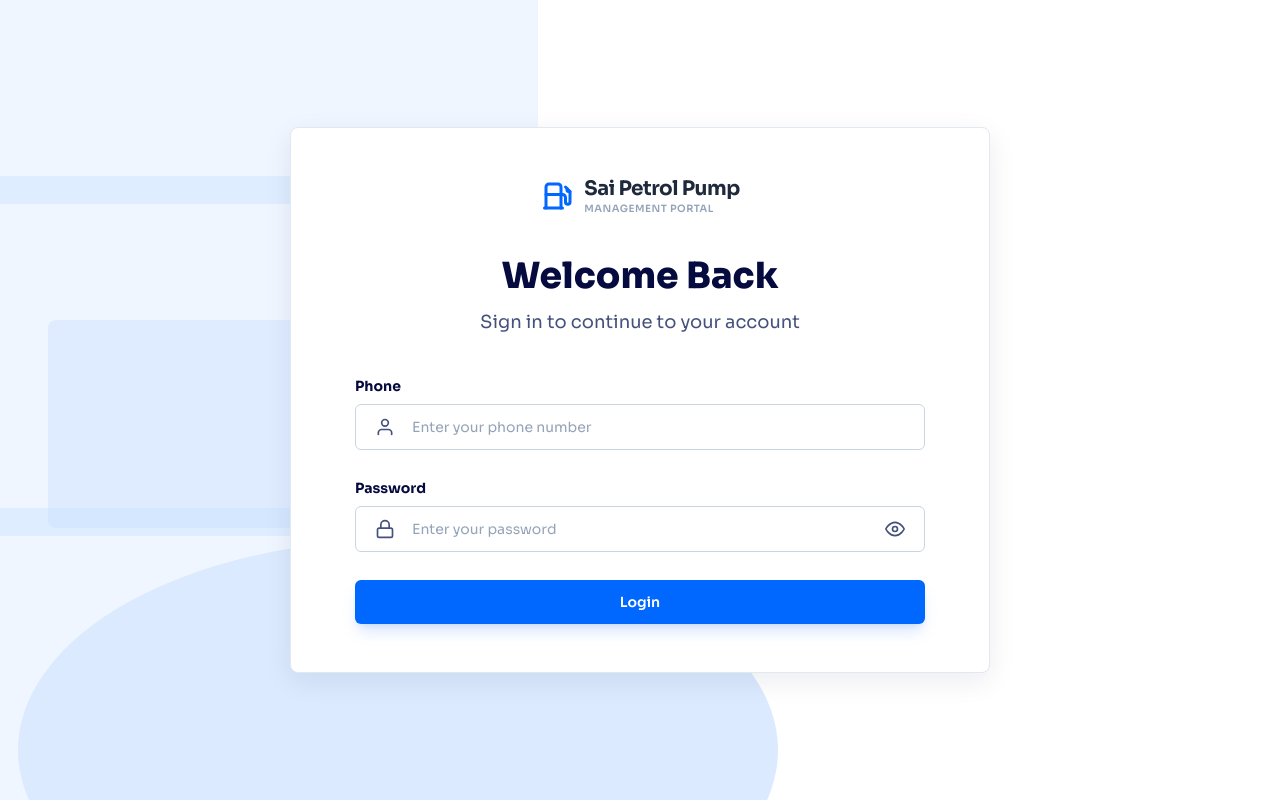
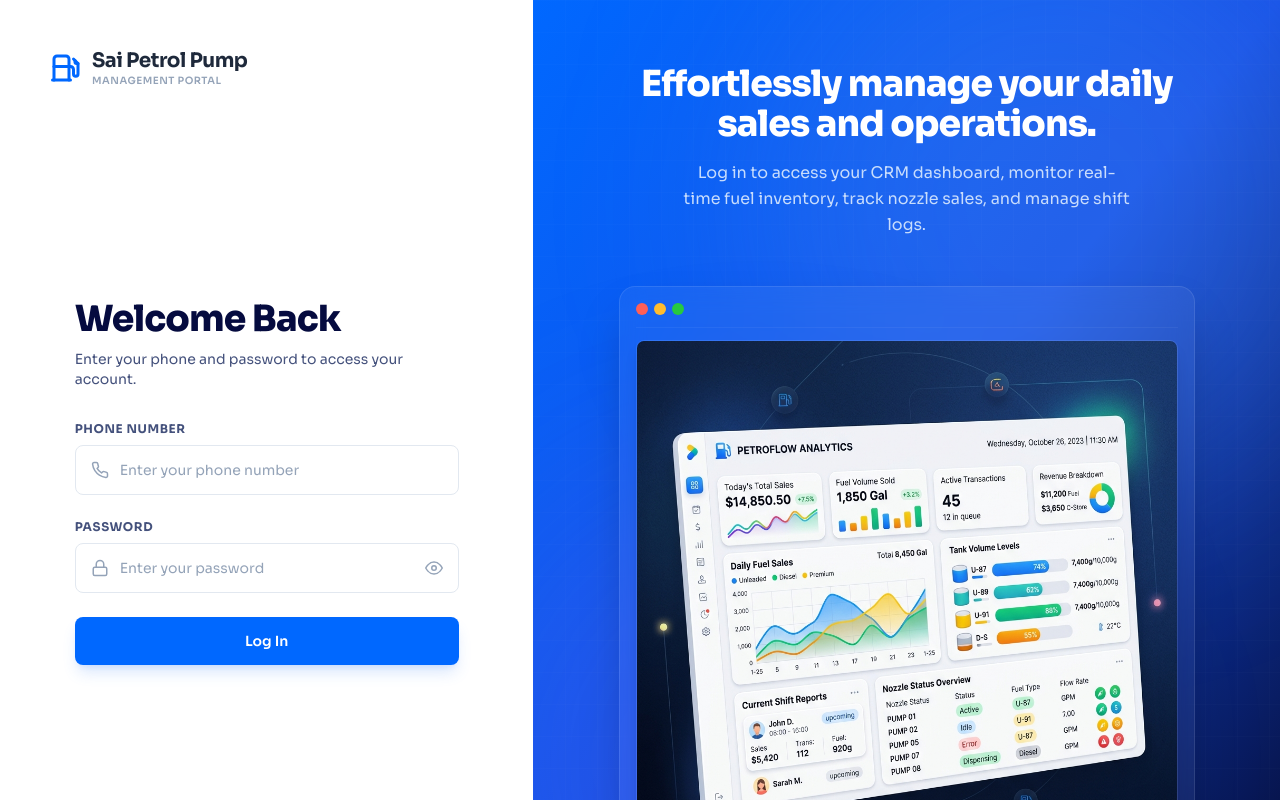
Before and after one commit to shubhamxdhapola/Sai-Petrol-Pump, a React (Vite) app in the folder frontend/: page /login in a window 1280 px wide. Shown: the top 800 px of the page. Built offline with nearby package versions, Linux system fonts and the light colour scheme; no server answers.

Commit message:
Redesigned login page, fixed sidebar issue in chat bot, minor font size fixes

```diff
--- a/frontend/src/components/StatCard.jsx
+++ b/frontend/src/components/StatCard.jsx
@@ -14,7 +14,9 @@ export default function StatCard({ icon, label, value, hint, accent = 'blue', su
       </div>
       <div className="min-w-0 flex-1">
         <p className="text-sm font-medium text-muted">{label}</p>
-        <p className="mt-2 break-words text-xl font-bold text-ink md:text-2xl">{value}{suffix}</p>
+        <p className="mt-1 truncate text-lg font-bold text-ink sm:text-xl lg:text-2xl xl:text-base 2xl:text-xl" title={`${value}${suffix || ''}`}>
+          {value}{suffix}
+        </p>
         {hint && <p className="mt-2 text-sm text-muted">{hint}</p>}
       </div>
     </div>
--- a/frontend/src/layouts/AppLayout.jsx
+++ b/frontend/src/layouts/AppLayout.jsx
@@ -1,4 +1,4 @@
-import { useState } from "react";
+import { useState, useEffect, useRef } from "react";
 import { NavLink, Outlet, useNavigate, useLocation } from "react-router-dom";
 import { motion, AnimatePresence } from "framer-motion";
 import { useDispatch, useSelector } from "react-redux";
@@ -59,6 +59,32 @@ export default function AppLayout({ role = "admin" }) {
   const location = useLocation();
   const [sidebarOpen, setSidebarOpen] = useState(false);
   const [desktopSidebarExpanded, setDesktopSidebarExpanded] = useState(false);
+  const mobileSidebarRef = useRef(null);
+  const menuBtnRef = useRef(null);
+
+  // Automatically close mobile sidebar when the route changes
+  useEffect(() => {
+    setSidebarOpen(false);
+  }, [location.pathname]);
+
+  // Click outside handler to close mobile menu
+  useEffect(() => {
+    function handleClickOutside(event) {
+      if (
+        sidebarOpen &&
+        mobileSidebarRef.current &&
+        !mobileSidebarRef.current.contains(event.target) &&
+        (!menuBtnRef.current || !menuBtnRef.current.contains(event.target))
+      ) {
+        setSidebarOpen(false);
+      }
+    }
+    document.addEventListener("mousedown", handleClickOutside);
+    return () => {
+      document.removeEventListener("mousedown", handleClickOutside);
+    };
+  }, [sidebarOpen]);
+
   const nav = role === "admin" ? adminNav : employeeNav;
   const displayUser =
     user ||
@@ -143,6 +169,7 @@ export default function AppLayout({ role = "admin" }) {
           onClick={closeSidebar}
         />
         <aside
+          ref={mobileSidebarRef}
           className={`relative z-50 flex h-full w-[290px] flex-col bg-white shadow-2xl transition-transform duration-300 ease-in-out ${sidebarOpen ? "translate-x-0" : "-translate-x-full"}`}
         >
           <button
@@ -161,6 +188,7 @@ export default function AppLayout({ role = "admin" }) {
       >
         <header className="sticky top-0 z-20 flex h-[92px] items-center justify-between border-b border-slate-200 bg-white/95 px-5 backdrop-blur lg:px-10">
           <button
+            ref={menuBtnRef}
             onClick={() => setSidebarOpen(true)}
             className="text-3xl text-ink lg:hidden"
             aria-label="Open sidebar"
--- a/frontend/src/pages/Login.jsx
+++ b/frontend/src/pages/Login.jsx
@@ -1,11 +1,10 @@
 import { useState, useEffect } from "react";
 import { useDispatch, useSelector } from "react-redux";
 import { useNavigate } from "react-router-dom";
-import { FiEye, FiEyeOff, FiLock, FiUser } from "react-icons/fi";
+import { FiEye, FiEyeOff, FiLock, FiPhone } from "react-icons/fi";
 import { clearAuthError, loginUser } from "../redux/slices/auth.slice";
 import { showErrorToast } from "../utils/helper";
 import Logo from "../components/Logo";
-import toast from "react-hot-toast";
 
 export default function Login() {
   const [form, setForm] = useState({ phone: "", password: "" });
@@ -56,34 +55,34 @@ export default function Login() {
   };
 
   return (
-    <div className="relative min-h-screen overflow-hidden bg-white">
+    <div className="grid min-h-screen grid-cols-1 lg:grid-cols-12 bg-white font-sora">
+      {/* Left Panel: Form */}
+      <div className="flex flex-col justify-between p-6 sm:p-8 lg:col-span-5 xl:p-12 bg-white min-h-screen w-full">
+        {/* Top Section: Logo */}
+        <div className="flex items-center justify-start w-full">
+          <Logo />
+        </div>
 
-      <div className="absolute inset-y-0 left-0 hidden w-[42%] bg-blue-50 lg:block">
-        <div className="absolute left-[-80px] top-44 h-[360px] w-[560px] rounded-[48px] border-[28px] border-blue-200/50 opacity-70" />
-        <div className="absolute left-12 top-80 h-52 w-72 rounded-lg bg-blue-200/35" />
-        <div className="absolute bottom-[-160px] right-[-240px] h-[420px] w-[760px] rounded-[50%] bg-blue-100" />
-      </div>
-      <div className="relative z-10 flex min-h-screen items-center justify-center p-5">
-        <form
-          onSubmit={submit}
-          className="soft-card w-full max-w-[700px] px-8 py-12 sm:px-16"
-        >
-          <div className="flex justify-center">
-            <Logo />
-          </div>
-          <h1 className="mt-10 text-center text-4xl font-extrabold text-ink">
+        {/* Middle Section: Form Container */}
+        <div className="mx-auto my-auto w-full max-w-[400px] py-12 px-2">
+          <h1 className="text-3xl font-extrabold tracking-tight text-ink sm:text-4xl">
             Welcome Back
           </h1>
-          <p className="mt-3 text-center text-lg text-muted">
-            Sign in to continue to your account
+          <p className="mt-2.5 text-sm text-muted">
+            Enter your phone and password to access your account.
           </p>
-          <div className="mt-10 space-y-7">
+
+          <form onSubmit={submit} className="mt-8 space-y-6">
+            {/* Phone Number Input */}
             <label className="block">
-              <span className="mb-2 block text-sm font-bold">Phone</span>
+              <span className="block text-xs font-bold uppercase tracking-wider text-muted mb-2">
+                Phone Number
+              </span>
               <div className="relative">
-                <FiUser className="absolute left-5 top-1/2 -translate-y-1/2 text-xl text-muted" />
+                <FiPhone className="absolute left-4 top-1/2 -translate-y-1/2 text-lg text-slate-400" />
                 <input
-                  className="field py-5 !pl-14"
+                  type="text"
+                  className="w-full rounded-lg border border-slate-200 bg-white py-3.5 pl-11 pr-4 text-sm text-ink outline-none transition placeholder:text-slate-400 focus:border-brand focus:ring-4 focus:ring-blue-100"
                   placeholder="Enter your phone number"
                   value={form.phone}
                   onChange={(e) => updateField("phone", e.target.value)}
@@ -91,13 +90,17 @@ export default function Login() {
                 />
               </div>
             </label>
+
+            {/* Password Input */}
             <label className="block">
-              <span className="mb-2 block text-sm font-bold">Password</span>
+              <span className="block text-xs font-bold uppercase tracking-wider text-muted mb-2">
+                Password
+              </span>
               <div className="relative">
-                <FiLock className="absolute left-5 top-1/2 -translate-y-1/2 text-xl text-muted" />
+                <FiLock className="absolute left-4 top-1/2 -translate-y-1/2 text-lg text-slate-400" />
                 <input
-                  className="field py-5 !pl-14 pr-14"
                   type={showPassword ? "text" : "password"}
+                  className="w-full rounded-lg border border-slate-200 bg-white py-3.5 pl-11 pr-12 text-sm text-ink outline-none transition placeholder:text-slate-400 focus:border-brand focus:ring-4 focus:ring-blue-100"
                   placeholder="Enter your password"
                   value={form.password}
                   onChange={(e) => updateField("password", e.target.value)}
@@ -106,30 +109,65 @@ export default function Login() {
                 <button
                   type="button"
                   onClick={() => setShowPassword((prev) => !prev)}
-                  className="absolute right-5 top-1/2 -translate-y-1/2 text-xl text-muted hover:text-ink"
+                  className="absolute right-4 top-1/2 -translate-y-1/2 text-lg text-slate-400 hover:text-ink transition"
                   aria-label={showPassword ? "Hide password" : "Show password"}
                 >
                   {showPassword ? <FiEyeOff /> : <FiEye />}
                 </button>
               </div>
             </label>
+
+            {/* Log In Button */}
             <button
-              className="btn-primary w-full py-5 text-base"
+              type="submit"
               disabled={loading}
+              className="w-full rounded-lg bg-brand py-3.5 text-sm font-semibold text-white shadow-lg shadow-blue-500/20 transition hover:bg-blue-700 disabled:opacity-50 disabled:cursor-not-allowed flex items-center justify-center gap-2"
             >
-              {loading ? "Logging in..." : "Login"}
+              {loading ? "Logging in..." : "Log In"}
             </button>
+          </form>
+        </div>
+
+        {/* Bottom Section */}
+        <div className="text-center text-xs text-slate-400 w-full mt-6">
+          <p>© {new Date().getFullYear()} Sai Petrol Pump. All rights reserved.</p>
+        </div>
+      </div>
+
+      {/* Right Panel: Promotional/Illustration Card */}
+      <div className="hidden lg:flex lg:col-span-7 relative overflow-hidden bg-gradient-to-br from-brand via-[#1650e6] to-[#040930] justify-center items-center p-8 xl:p-16 min-h-screen">
+        {/* Glow Effects */}
+        <div className="absolute top-[-10%] right-[-10%] h-[600px] w-[600px] rounded-full bg-blue-400/20 blur-[100px]" />
+        <div className="absolute bottom-[-10%] left-[-10%] h-[600px] w-[600px] rounded-full bg-indigo-500/20 blur-[100px]" />
+
+        {/* Grid Background Overlay */}
+        <div className="absolute inset-0 bg-[linear-gradient(to_right,#ffffff03_1px,transparent_1px),linear-gradient(to_bottom,#ffffff03_1px,transparent_1px)] bg-[size:32px_32px]" />
+
+        {/* Content Container */}
+        <div className="relative z-10 flex flex-col items-center text-center max-w-xl w-full">
+          <h2 className="text-3xl font-extrabold text-white xl:text-4xl leading-tight tracking-tight">
+            Effortlessly manage your daily sales and operations.
+          </h2>
+          <p className="mt-4 text-base text-blue-100 max-w-md font-normal leading-relaxed opacity-90">
+            Log in to access your CRM dashboard, monitor real-time fuel inventory, track nozzle sales, and manage shift logs.
+          </p>
+
+          {/* Floating Dashboard Illustration */}
+          <div className="relative mt-12 w-full rounded-2xl bg-white/5 p-4 backdrop-blur-md border border-white/10 shadow-2xl transition hover:scale-[1.02] duration-500">
+            {/* Header circles mimicking web window */}
+            <div className="flex gap-1.5 mb-3 border-b border-white/5 pb-3">
+              <span className="h-3 w-3 rounded-full bg-[#ff5f56]" />
+              <span className="h-3 w-3 rounded-full bg-[#ffbd2e]" />
+              <span className="h-3 w-3 rounded-full bg-[#27c93f]" />
+            </div>
+            {/* Mock Dashboard Image */}
+            <img
+              src="/petrol_dashboard.png"
+              alt="Petrol Pump Dashboard Mockup"
+              className="rounded-lg shadow-lg border border-white/10 w-full object-cover"
+            />
           </div>
-          {/* <div className="my-10 flex items-center gap-7 text-muted">
-            <span className="h-px flex-1 bg-slate-200" />
-            or
-            <span className="h-px flex-1 bg-slate-200" />
-          </div>
-          <p className="text-center text-sm text-muted">
-            Forgot your password?{" "}
-            <span className="font-semibold text-brand">Reset Password</span>
-          </p> */}
-        </form>
+        </div>
       </div>
     </div>
   );
--- a/frontend/src/pages/admin/FuelPrices.jsx
+++ b/frontend/src/pages/admin/FuelPrices.jsx
@@ -22,7 +22,11 @@ import {
 } from "../../redux/slices/fuelPrice.slice";
 import { dateTime, rupee } from "../../utils/formatters";
 import { showErrorToast, showSuccessToast } from "../../utils/helper";
-import { CardSkeleton, ChartSkeleton, TableSkeleton } from "../../components/Skeletons";
+import {
+  CardSkeleton,
+  ChartSkeleton,
+  TableSkeleton,
+} from "../../components/Skeletons";
 import Pagination from "../../components/Pagination";
 
 const PriceTooltip = ({ active, payload, label }) => {
@@ -34,11 +38,16 @@ const PriceTooltip = ({ active, payload, label }) => {
         </p>
         <div className="space-y-2">
           {payload.map((entry, idx) => (
-            <div key={idx} className="flex items-center justify-between gap-4 text-sm font-semibold">
+            <div
+              key={idx}
+              className="flex items-center justify-between gap-4 text-sm font-semibold"
+            >
               <div className="flex items-center gap-2">
                 <span
                   className="h-2.5 w-2.5 rounded-full"
-                  style={{ backgroundColor: entry.color || entry.stroke || "#000" }}
+                  style={{
+                    backgroundColor: entry.color || entry.stroke || "#000",
+                  }}
                 />
                 <span className="text-slate-600">{entry.name}</span>
               </div>
@@ -139,7 +148,9 @@ export default function FuelPrices() {
         addFuelPrice({
           fuelType: fuel,
           price: prVal,
-          ...(form.effectiveFrom ? { effectiveFrom: new Date(form.effectiveFrom).toISOString() } : {}),
+          ...(form.effectiveFrom
+            ? { effectiveFrom: new Date(form.effectiveFrom).toISOString() }
+            : {}),
         }),
       ).unwrap();
       dispatch(getCurrentFuelPrices());
@@ -180,8 +191,16 @@ export default function FuelPrices() {
             const isPremium = fuel === "PREMIUM";
             const isDiesel = fuel === "DIESEL";
             const fuelLabel = isPremium ? "PREMIUM PETROL" : fuel;
-            const themeColor = isPremium ? "text-purple-600" : isDiesel ? "text-blue-600" : "text-emerald-600";
-            const bgColor = isPremium ? "bg-purple-50" : isDiesel ? "bg-blue-50" : "bg-emerald-50";
+            const themeColor = isPremium
+              ? "text-purple-600"
+              : isDiesel
+                ? "text-blue-600"
+                : "text-emerald-600";
+            const bgColor = isPremium
+              ? "bg-purple-50"
+              : isDiesel
+                ? "bg-blue-50"
+                : "bg-emerald-50";
 
             return (
               <section
@@ -191,21 +210,19 @@ export default function FuelPrices() {
                 {/* Header */}
                 <div className="flex items-center justify-between px-6 py-4 bg-slate-50/50 border-b border-slate-100">
                   <div className="flex items-center gap-2.5">
-                    <span className={`inline-block p-2 rounded-lg ${bgColor} ${themeColor}`}>
+                    <span
+                      className={`inline-block p-2 rounded-lg ${bgColor} ${themeColor}`}
+                    >
                       <MdOutlineLocalGasStation className="text-xl" />
                     </span>
-                    <h2 className={`text-base font-extrabold tracking-wider ${themeColor}`}>
+                    <h2
+                      className={`text-base font-extrabold tracking-wider ${themeColor}`}
+                    >
                       {fuelLabel}
                     </h2>
                   </div>
                   <Badge
-                    tone={
-                      isDiesel
-                        ? "blue"
-                        : isPremium
-                          ? "purple"
-                          : "green"
-                    }
+                    tone={isDiesel ? "blue" : isPremium ? "purple" : "green"}
                   >
                     Active
                   </Badge>
@@ -220,13 +237,17 @@ export default function FuelPrices() {
                     <span className="text-3xl font-black text-slate-800">
                       {price ? rupee(price.price) : "—"}
                     </span>
-                    <span className="text-sm font-bold text-slate-500">/ Litre</span>
+                    <span className="text-sm font-bold text-slate-500">
+                      / Litre
+                    </span>
                   </div>
                 </div>
 
                 {/* Footer */}
                 <div className="px-6 py-4 border-t border-slate-100 bg-slate-50/30 flex items-center justify-between text-xs text-slate-500">
-                  <span className="font-medium text-slate-400">Effective From</span>
+                  <span className="font-medium text-slate-400">
+                    Effective From
+                  </span>
                   <span className="font-semibold text-slate-700">
                     {price ? dateTime(price.effectiveFrom) : "—"}
                   </span>
@@ -263,16 +284,46 @@ export default function FuelPrices() {
                   margin={{ left: 8, right: 16, top: 10, bottom: 0 }}
                 >
                   <defs>
-                  <linearGradient id="colorPetrol" x1="0" y1="0" x2="0" y2="1">
-                    <stop offset="5%" stopColor="#10b981" stopOpacity={0.15} />
+                    <linearGradient
+                      id="colorPetrol"
+                      x1="0"
+                      y1="0"
+                      x2="0"
+                      y2="1"
+                    >
+                      <stop
+                        offset="5%"
+                        stopColor="#10b981"
+                        stopOpacity={0.15}
+                      />
                       <stop offset="95%" stopColor="#10b981" stopOpacity={0} />
                     </linearGradient>
-                  <linearGradient id="colorDiesel" x1="0" y1="0" x2="0" y2="1">
-                    <stop offset="5%" stopColor="#0068ff" stopOpacity={0.15} />
+                    <linearGradient
+                      id="colorDiesel"
+                      x1="0"
+                      y1="0"
+                      x2="0"
+                      y2="1"
+                    >
+                      <stop
+                        offset="5%"
+                        stopColor="#0068ff"
+                        stopOpacity={0.15}
+                      />
                       <stop offset="95%" stopColor="#0068ff" stopOpacity={0} />
                     </linearGradient>
-                  <linearGradient id="colorPremium" x1="0" y1="0" x2="0" y2="1">
-                    <stop offset="5%" stopColor="#8b5cf6" stopOpacity={0.15} />
+                    <linearGradient
+                      id="colorPremium"
+                      x1="0"
+                      y1="0"
+                      x2="0"
+                      y2="1"
+                    >
+                      <stop
+                        offset="5%"
+                        stopColor="#8b5cf6"
+                        stopOpacity={0.15}
+                      />
                       <stop offset="95%" stopColor="#8b5cf6" stopOpacity={0} />
                     </linearGradient>
                   </defs>
@@ -354,7 +405,12 @@ export default function FuelPrices() {
                 </tr>
               </thead>
               <tbody>
-                {history?.slice((currentPage - 1) * itemsPerPage, currentPage * itemsPerPage).map((price) => (
+                {history
+                  ?.slice(
+                    (currentPage - 1) * itemsPerPage,
+                    currentPage * itemsPerPage,
+                  )
+                  .map((price) => (
                     <tr key={price._id} className="border-t border-slate-200">
                       <td className="p-4">
                         <Badge
```
Also changed, not shown: frontend/src/pages/admin/Chat.jsx (+97 -30 lines), frontend/public/petrol_dashboard.png (added), frontend/public/petrol_pump_3d.png (added). Lines whose indentation alone changed are shown as unchanged.
